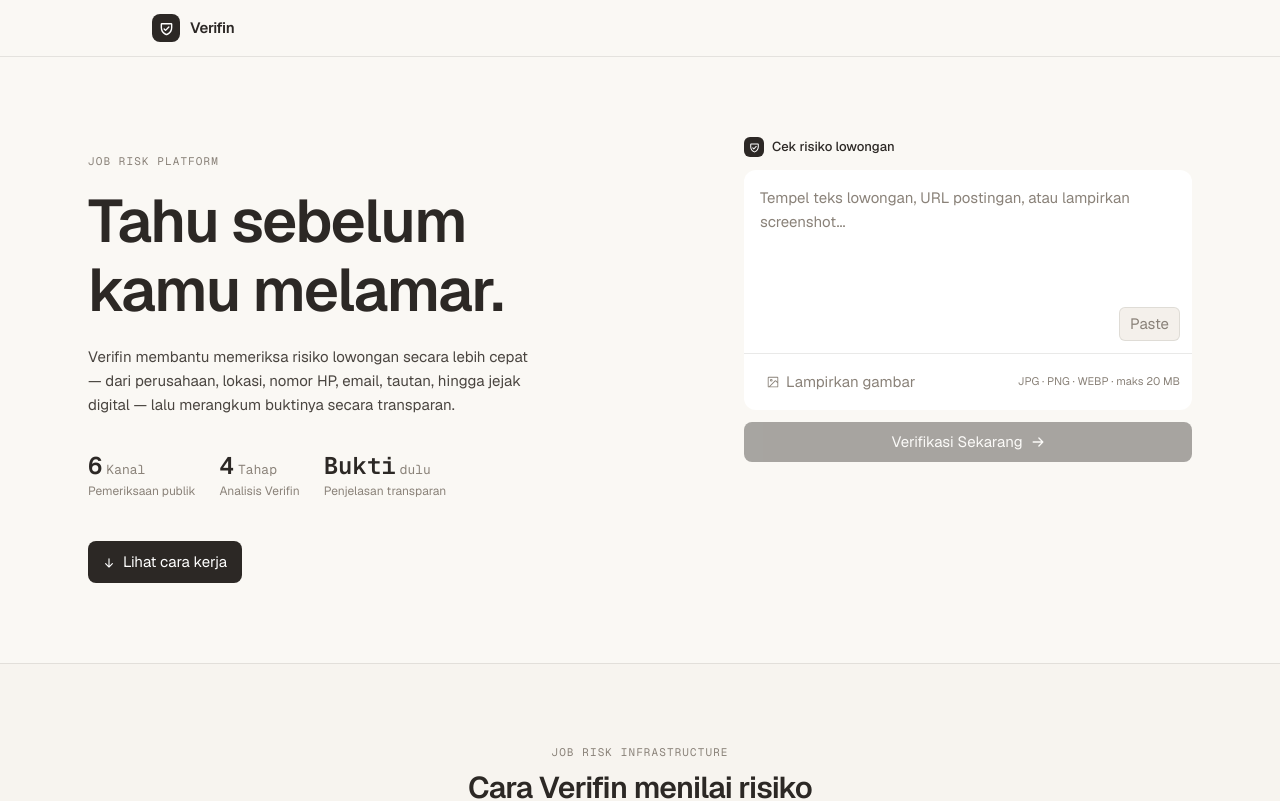
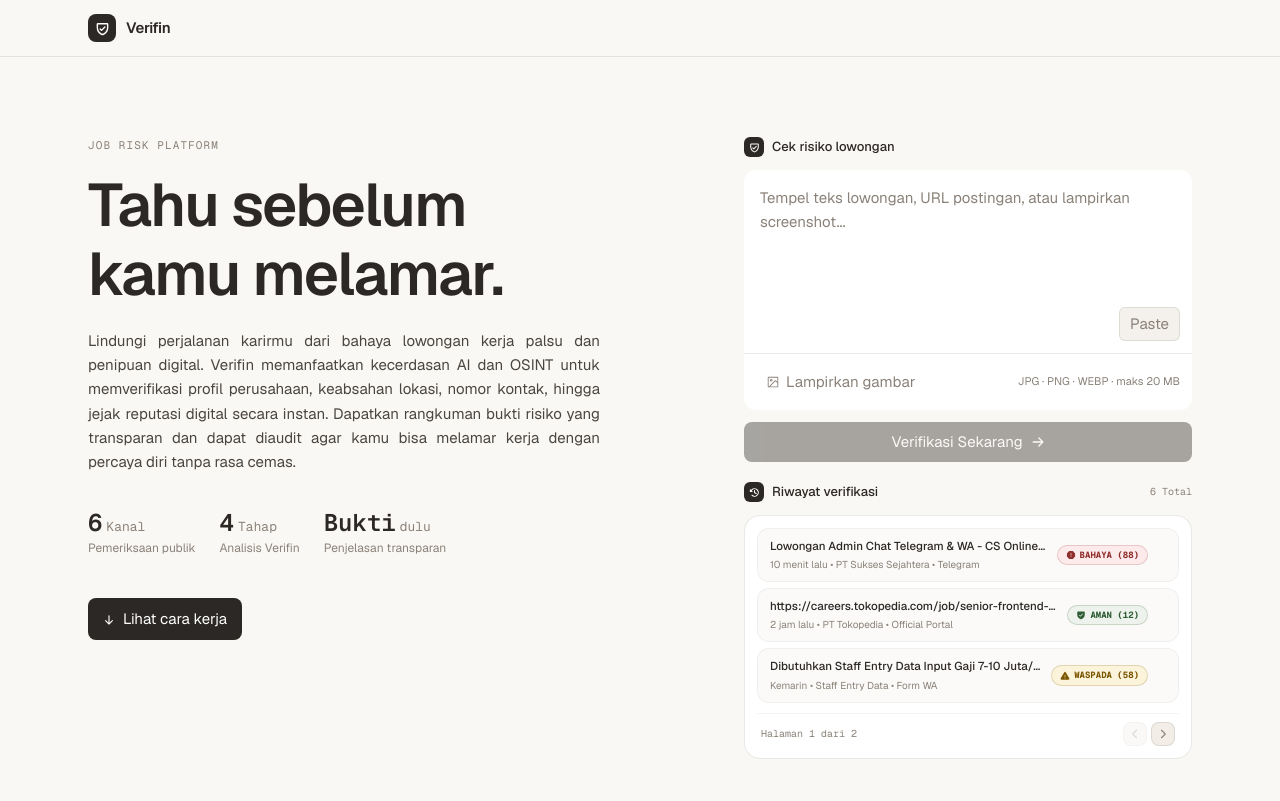
Before and after one commit to matthewpriantara/verifin-app, a Next.js app in the folder frontend/: page / in a window 1280 px wide. Shown: the top 801 px of the page. Built offline with nearby package versions, Linux system fonts and the light colour scheme; no server answers.

Commit message:
feat: search history box

```diff
--- a/frontend/src/modules/home/HomePage.tsx
+++ b/frontend/src/modules/home/HomePage.tsx
@@ -3,6 +3,7 @@
 import { useRef } from "react";
 import { motion } from "motion/react";
 import { VerifyBox } from "@/modules/verify/VerifyBox";
+import { SearchHistory } from "@/modules/home/SearchHistory";
 import {
   Scan,
   MagnifyingGlass,
@@ -116,10 +117,10 @@
     <div className="flex flex-1 flex-col">
 
       {/* ── Hero ─────────────────────────────────────────────────────── */}
-      <section className="mx-auto flex w-full max-w-6xl flex-col items-center gap-10 px-4 py-10 sm:gap-12 sm:px-6 sm:py-14 lg:flex-row lg:items-start lg:gap-16 lg:py-20">
+      <section className="mx-auto flex w-full max-w-6xl flex-col items-center gap-10 px-4 py-14 sm:px-6 sm:py-14 lg:flex-row lg:items-start lg:gap-16 lg:py-20">
 
         {/* Kiri — headline */}
-        <div className="w-full flex-1 lg:pt-4">
+        <div className="w-full flex-1">
           <motion.p
             initial={{ opacity: 0, y: 8 }}
             animate={{ opacity: 1, y: 0 }}
@@ -142,9 +143,9 @@
             initial={{ opacity: 0, y: 12 }}
             animate={{ opacity: 1, y: 0 }}
             transition={{ duration: 0.5, delay: 0.12, ease: [0.16, 1, 0.3, 1] }}
-            className="mt-4 max-w-md text-[14px] leading-relaxed text-text-secondary sm:mt-5 sm:text-[15px]"
+            className="mt-4 max-w-lg text-justify text-[14px] leading-relaxed text-text-secondary sm:mt-5 sm:text-[15px]"
           >
-             Verifin membantu memeriksa risiko lowongan secara lebih cepat — dari perusahaan, lokasi, nomor HP, email, tautan, hingga jejak digital — lalu merangkum buktinya secara transparan.
+            Lindungi perjalanan karirmu dari bahaya lowongan kerja palsu dan penipuan digital. Verifin memanfaatkan kecerdasan AI dan OSINT untuk memverifikasi profil perusahaan, keabsahan lokasi, nomor kontak, hingga jejak reputasi digital secara instan. Dapatkan rangkuman bukti risiko yang transparan dan dapat diaudit agar kamu bisa melamar kerja dengan percaya diri tanpa rasa cemas.
           </motion.p>
 
           <motion.div
@@ -201,11 +202,12 @@
             </span>
           </div>
           <VerifyBox />
+          <SearchHistory />
         </motion.div>
       </section>
 
       {/* ── Cara kerja ───────────────────────────────────────────────── */}
-      <section className="border-t border-border bg-bg-subtle/40 px-4 py-12 sm:px-6 sm:py-16 lg:py-20">
+      <section className="border-t border-border bg-bg-subtle/40 px-4 py-14 sm:px-6 lg:py-20">
         <div ref={howRef} className="mx-auto max-w-6xl scroll-mt-20">
           <motion.div
             initial={{ opacity: 0, y: 12 }}
--- /dev/null
+++ b/frontend/src/modules/home/SearchHistory.tsx
@@ -0,0 +1,208 @@
+"use client";
+
+import { useState } from "react";
+import { useRouter } from "next/navigation";
+import { motion, AnimatePresence } from "motion/react";
+import {
+  ClockCounterClockwise,
+  ArrowUpRight,
+  ShieldCheck,
+  Warning,
+  WarningOctagon,
+  CaretLeft,
+  CaretRight,
+} from "@phosphor-icons/react";
+
+export interface HistoryItem {
+  id: string;
+  title: string;
+  verdict: "AMAN" | "WASPADA" | "BAHAYA";
+  risk_score: number;
+  timeAgo: string;
+  entitiesSummary: string;
+}
+
+const DUMMY_HISTORY: HistoryItem[] = [
+  {
+    id: "hist-001",
+    title: "Lowongan Admin Chat Telegram & WA - CS Online PT Sukses Sejahtera",
+    verdict: "BAHAYA",
+    risk_score: 88,
+    timeAgo: "10 menit lalu",
+    entitiesSummary: "PT Sukses Sejahtera • Telegram",
+  },
+  {
+    id: "hist-002",
+    title: "https://careers.tokopedia.com/job/senior-frontend-engineer",
+    verdict: "AMAN",
+    risk_score: 12,
+    timeAgo: "2 jam lalu",
+    entitiesSummary: "PT Tokopedia • Official Portal",
+  },
+  {
+    id: "hist-003",
+    title: "Dibutuhkan Staff Entry Data Input Gaji 7-10 Juta/Bulan Tanpa Pengalaman",
+    verdict: "WASPADA",
+    risk_score: 58,
+    timeAgo: "Kemarin",
+    entitiesSummary: "Staff Entry Data • Form WA",
+  },
+  {
+    id: "hist-004",
+    title: "Lowongan kerja PT Pertamina (Persero) Rekrutmen Bersama BUMN 2026",
+    verdict: "AMAN",
+    risk_score: 5,
+    timeAgo: "2 hari lalu",
+    entitiesSummary: "PT Pertamina • BUMN Official",
+  },
+  {
+    id: "hist-005",
+    title: "Tawaran Kerja Freelance Transkrip Audio Komisi Rp 500rb/Hari deposit awal",
+    verdict: "BAHAYA",
+    risk_score: 92,
+    timeAgo: "3 hari lalu",
+    entitiesSummary: "Deposit Tunai • Rekening Perorangan",
+  },
+  {
+    id: "hist-006",
+    title: "Lowongan Customer Service Shopee Express Jakarta Barat Shift Malam",
+    verdict: "WASPADA",
+    risk_score: 45,
+    timeAgo: "4 hari lalu",
+    entitiesSummary: "Shopee Express • Form Google Forms",
+  },
+];
+
+const ITEMS_PER_PAGE = 3;
+
+export function SearchHistory() {
+  const router = useRouter();
+  const [history] = useState<HistoryItem[]>(DUMMY_HISTORY);
+  const [currentPage, setCurrentPage] = useState(1);
+
+  const totalPages = Math.ceil(history.length / ITEMS_PER_PAGE);
+
+  const paginatedItems = history.slice(
+    (currentPage - 1) * ITEMS_PER_PAGE,
+    currentPage * ITEMS_PER_PAGE
+  );
+
+  const handleSelectHistory = () => {
+    router.push("/report");
+  };
+
+  const getVerdictBadge = (verdict: HistoryItem["verdict"], score: number) => {
+    switch (verdict) {
+      case "BAHAYA":
+        return (
+          <span className="inline-flex items-center gap-1 rounded-full border border-bahaya-border bg-bahaya-bg px-2 py-0.5 font-mono text-[9px] font-bold text-bahaya-fg">
+            <WarningOctagon size={10} weight="fill" />
+            BAHAYA ({score})
+          </span>
+        );
+      case "WASPADA":
+        return (
+          <span className="inline-flex items-center gap-1 rounded-full border border-waspada-border bg-waspada-bg px-2 py-0.5 font-mono text-[9px] font-bold text-waspada-fg">
+            <Warning size={10} weight="fill" />
+            WASPADA ({score})
+          </span>
+        );
+      case "AMAN":
+        return (
+          <span className="inline-flex items-center gap-1 rounded-full border border-aman-border bg-aman-bg px-2 py-0.5 font-mono text-[9px] font-bold text-aman-fg">
+            <ShieldCheck size={10} weight="fill" />
+            AMAN ({score})
+          </span>
+        );
+    }
+  };
+
+  return (
+    <div className="mt-5 w-full">
+      {/* Header Label di luar box (matching 'Cek risiko lowongan') */}
+      <div className="mb-3 flex items-center justify-between">
+        <div className="flex items-center gap-2">
+          <div className="flex h-5 w-5 items-center justify-center rounded-md bg-text-primary">
+            <ClockCounterClockwise size={11} weight="bold" className="text-bg-elevated" />
+          </div>
+          <span className="text-[13px] font-medium text-text-primary">
+            Riwayat verifikasi
+          </span>
+        </div>
+        <span className="font-mono text-[10px] text-text-muted">
+          {history.length} Total
+        </span>
+      </div>
+
+      {/* Main Card Box */}
+      <div className="w-full rounded-2xl border border-border bg-bg-elevated p-3">
+        {/* List items compact minimalis (Maksimal 3 per halaman dengan Animasi Transisi) */}
+        <div className="min-h-[160px] overflow-hidden">
+          <AnimatePresence mode="wait">
+            <motion.div
+              key={currentPage}
+              initial={{ opacity: 0, x: 12 }}
+              animate={{ opacity: 1, x: 0 }}
+              exit={{ opacity: 0, x: -12 }}
+              transition={{ duration: 0.22, ease: [0.16, 1, 0.3, 1] }}
+              className="space-y-1.5"
+            >
+              {paginatedItems.map((item) => (
+                <div
+                  key={item.id}
+                  onClick={handleSelectHistory}
+                  className="group flex cursor-pointer items-center justify-between gap-2.5 rounded-xl border border-border/50 bg-bg-subtle/30 px-3 py-2 transition-all hover:border-border-focus hover:bg-bg-subtle"
+                >
+                  <div className="min-w-0 flex-1">
+                    <h5 className="text-[11.5px] font-medium text-text-primary truncate group-hover:text-text-primary">
+                      {item.title}
+                    </h5>
+                    <p className="text-[10px] text-text-muted truncate mt-0.5">
+                      {item.timeAgo} • {item.entitiesSummary}
+                    </p>
+                  </div>
+
+                  {/* Indikator Kategori (Rata Kanan) */}
+                  <div className="flex items-center gap-1.5 shrink-0">
+                    {getVerdictBadge(item.verdict, item.risk_score)}
+                    <ArrowUpRight size={12} weight="bold" className="text-text-muted opacity-0 transition-opacity group-hover:opacity-100" />
+                  </div>
+                </div>
+              ))}
+            </motion.div>
+          </AnimatePresence>
+        </div>
+
+        {/* Footer Pagination Minimalis (3 riwayat per halaman) */}
+        {totalPages > 1 && (
+          <div className="mt-2.5 flex items-center justify-between border-t border-border/50 pt-2 px-1">
+            <span className="font-mono text-[10px] text-text-muted">
+              Halaman {currentPage} dari {totalPages}
+            </span>
+
+            <div className="flex items-center gap-1">
+              <button
+                type="button"
+                disabled={currentPage === 1}
+                onClick={() => setCurrentPage((p) => Math.max(p - 1, 1))}
+                className="flex h-6 w-6 items-center justify-center rounded-lg border border-border bg-bg-subtle text-text-muted transition-colors hover:border-border-focus hover:text-text-primary disabled:opacity-30 disabled:pointer-events-none active:scale-95"
+                title="Halaman sebelumnya"
+              >
+                <CaretLeft size={12} weight="bold" />
+              </button>
+              <button
+                type="button"
+                disabled={currentPage === totalPages}
+                onClick={() => setCurrentPage((p) => Math.min(p + 1, totalPages))}
+                className="flex h-6 w-6 items-center justify-center rounded-lg border border-border bg-bg-subtle text-text-muted transition-colors hover:border-border-focus hover:text-text-primary disabled:opacity-30 disabled:pointer-events-none active:scale-95"
+                title="Halaman selanjutnya"
+              >
+                <CaretRight size={12} weight="bold" />
+              </button>
+            </div>
+          </div>
+        )}
+      </div>
+    </div>
+  );
+}
--- a/frontend/src/modules/layout/Navbar.tsx
+++ b/frontend/src/modules/layout/Navbar.tsx
@@ -10,7 +10,7 @@
 
   return (
     <header className="sticky top-0 z-50 border-b border-border bg-bg/90 backdrop-blur-md">
-      <div className="mx-auto flex h-14 max-w-5xl items-center justify-between px-4 sm:px-6">
+      <div className="mx-auto flex h-14 max-w-6xl items-center justify-between px-4 sm:px-6">
         <Link href="/" className="flex items-center gap-2.5 no-underline">
           <div className="flex h-7 w-7 items-center justify-center rounded-lg bg-text-primary">
             <ShieldCheck size={15} weight="bold" className="text-bg-elevated" />
```
Lines whose indentation alone changed are shown as unchanged.
